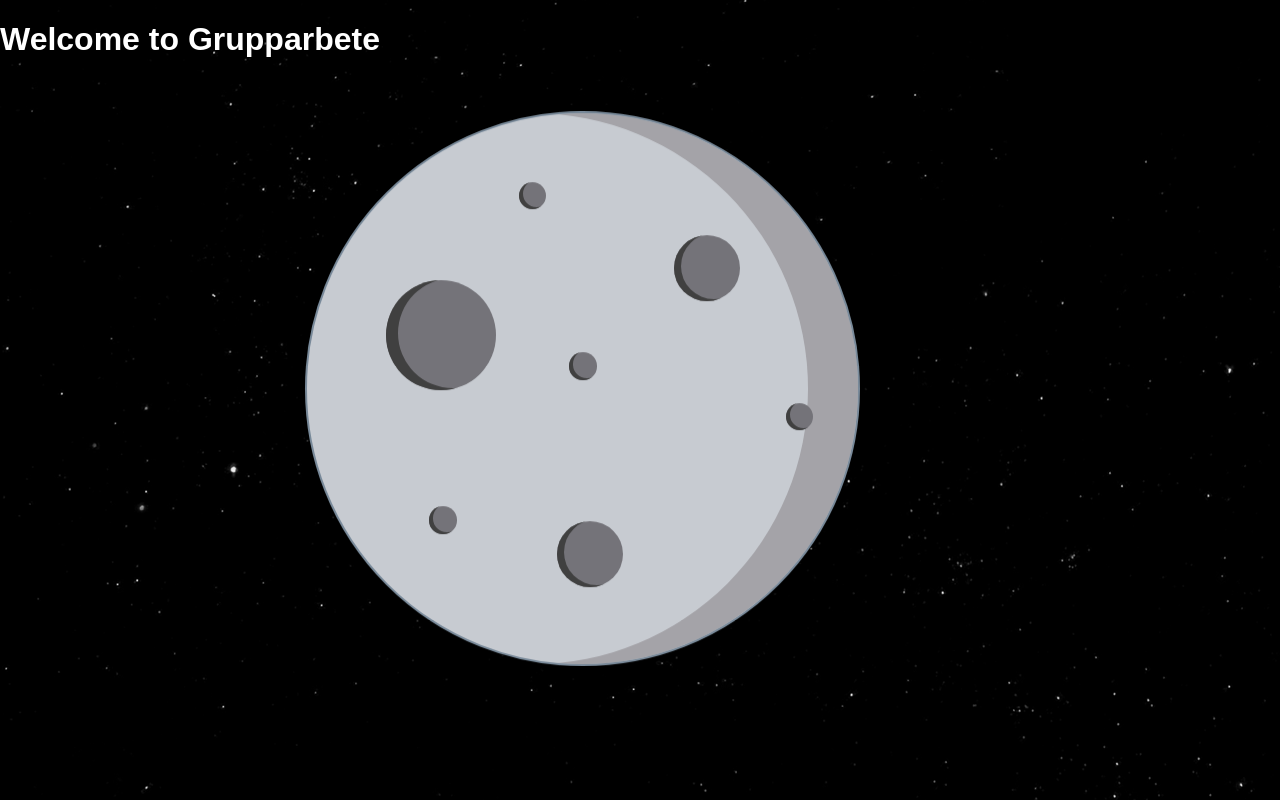
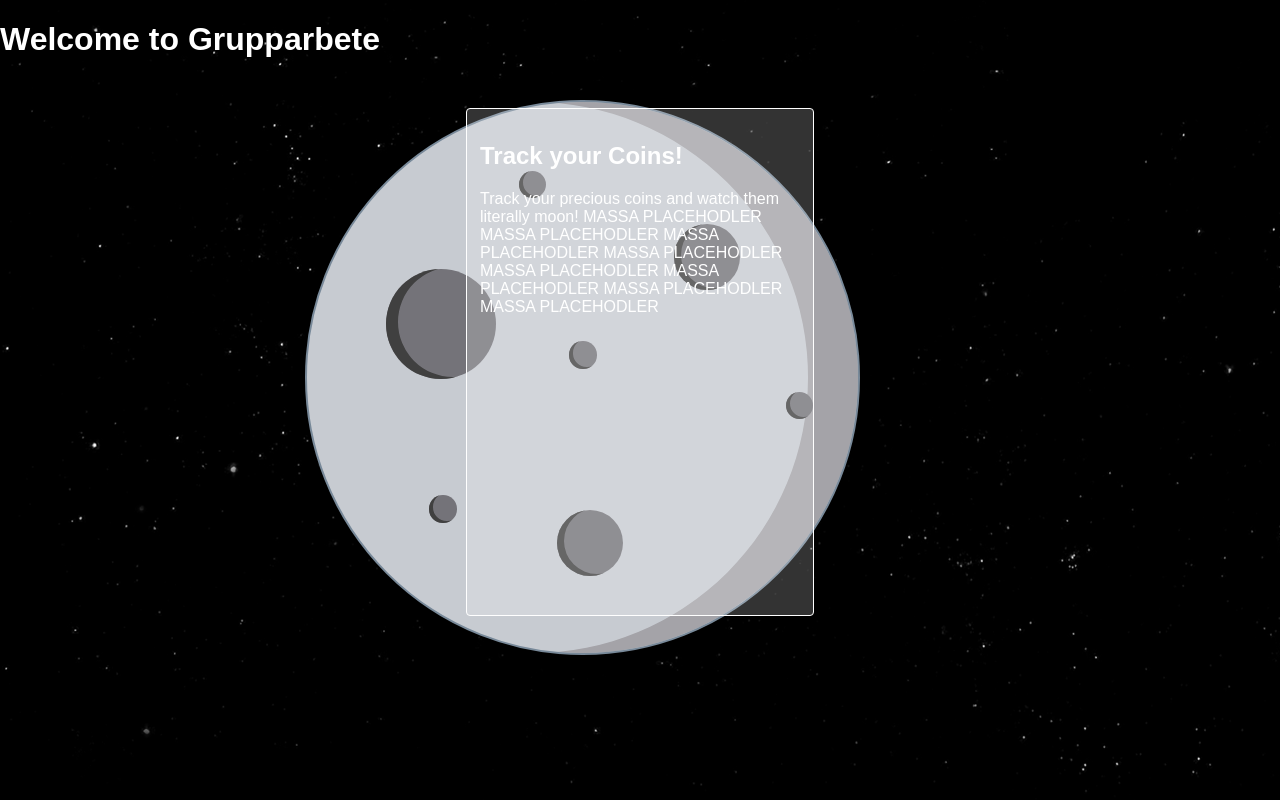
Before and after one commit to KiTiVi/moon-ticker, a React (Create React App) app: page /welcome in a window 1280 px wide. Built offline with nearby package versions, Linux system fonts and the light colour scheme.

Commit message:
Skapade routes

```diff
--- a/package.json
+++ b/package.json
@@ -8,6 +8,7 @@
     "prop-types": "^15.6.0",
     "react": "^16.2.0",
     "react-dom": "^16.2.0",
+    "react-router-dom": "^4.2.2",
     "react-scripts": "1.1.1"
   },
   "scripts": {
--- /dev/null
+++ b/src/components/Addcoin.js
@@ -0,0 +1,28 @@
+import React, { Component } from 'react'
+import '../styles/App.css'
+
+import Background from './Background'
+import Moon from './Moon'
+
+class App extends Component {
+  render() {
+    return (
+      <div className="App">
+        <header>
+          <h1>ADDA MASSA COINS FFS</h1>
+        </header>
+        <Moon
+          animated
+          size={550}
+          position={{
+            top: 100,
+            left: `${window.innerWidth - 975}px`
+          }}
+        />
+        <Background />
+      </div>
+    )
+  }
+}
+
+export default App
--- /dev/null
+++ b/src/components/Welcome.js
@@ -0,0 +1,30 @@
+import React, { Component } from 'react'
+import '../styles/App.css'
+
+import Background from './Background'
+import Moon from './Moon'
+import WelcomeWindow from './WelcomeWindow'
+
+class Welcome extends Component {
+  render() {
+    return (
+      <div className="Welcome">
+        <header>
+          <h1>Welcome to Grupparbete</h1>
+        </header>
+        <WelcomeWindow />
+        <Moon
+          animated
+          size={550}
+          position={{
+            top: 100,
+            left: `${window.innerWidth - 975}px`
+          }}
+        />
+        <Background />
+      </div>
+    )
+  }
+}
+
+export default Welcome
--- /dev/null
+++ b/src/components/WelcomeWindow.js
@@ -0,0 +1,16 @@
+import React from 'react'
+
+const WelcomeWindow = () => {
+  return (
+    <div className="welcome-window">
+      <h2>Track your Coins!</h2>
+      <p>
+        Track your precious coins and watch them literally moon! MASSA
+        PLACEHODLER MASSA PLACEHODLER MASSA PLACEHODLER MASSA PLACEHODLER MASSA
+        PLACEHODLER MASSA PLACEHODLER MASSA PLACEHODLER MASSA PLACEHODLER{' '}
+      </p>
+    </div>
+  )
+}
+
+export default WelcomeWindow
--- a/src/index.js
+++ b/src/index.js
@@ -1,8 +1,22 @@
 import React from 'react'
 import ReactDOM from 'react-dom'
+import { BrowserRouter, Route, Switch } from 'react-router-dom'
 import './index.css'
 import App from './components/App'
+import Welcome from './components/Welcome'
+import Addcoin from './components/Addcoin'
 import registerServiceWorker from './registerServiceWorker'
 
-ReactDOM.render(<App />, document.getElementById('root'))
+ReactDOM.render(
+  <BrowserRouter>
+    <div>
+      <Switch>
+        <Route path="/welcome" component={Welcome} />
+        <Route path="/addcoin" component={Addcoin} />
+        <Route path="/" component={App} />
+      </Switch>
+    </div>
+  </BrowserRouter>,
+  document.getElementById('root')
+)
 registerServiceWorker()
--- a/src/styles/App.css
+++ b/src/styles/App.css
@@ -117,6 +117,17 @@
   100% {
     transform: rotate3d(45, 0, 0, 900deg) rotate(980deg) scale(0.00001) translateY(-25px); } }
 
+.welcome-window {
+  position: relative;
+  width: 25vw;
+  height: 60vh;
+  margin: 50px auto;
+  padding: 1%;
+  z-index: 1000;
+  background-color: rgba(255, 255, 255, 0.2);
+  border: 1px solid #fff;
+  border-radius: 4px; }
+
 body {
   margin: 0;
   padding: 0;
--- a/src/styles/App.scss
+++ b/src/styles/App.scss
@@ -1,6 +1,7 @@
 // Imports
 @import './background';
 @import './moon';
+@import './welcomewindow';
 
 body {
   margin: 0;
--- /dev/null
+++ b/src/styles/_welcomewindow.scss
@@ -0,0 +1,11 @@
+.welcome-window {
+  position: relative;
+  width: 25vw;
+  height: 60vh;
+  margin: 50px auto;
+  padding: 1%;
+  z-index: 1000;
+  background-color: rgba(255, 255, 255, 0.2);
+  border: 1px solid #fff;
+  border-radius: 4px;
+}
```
Also changed, not shown: 1 other file (tests, documents, lock files or other folders).
